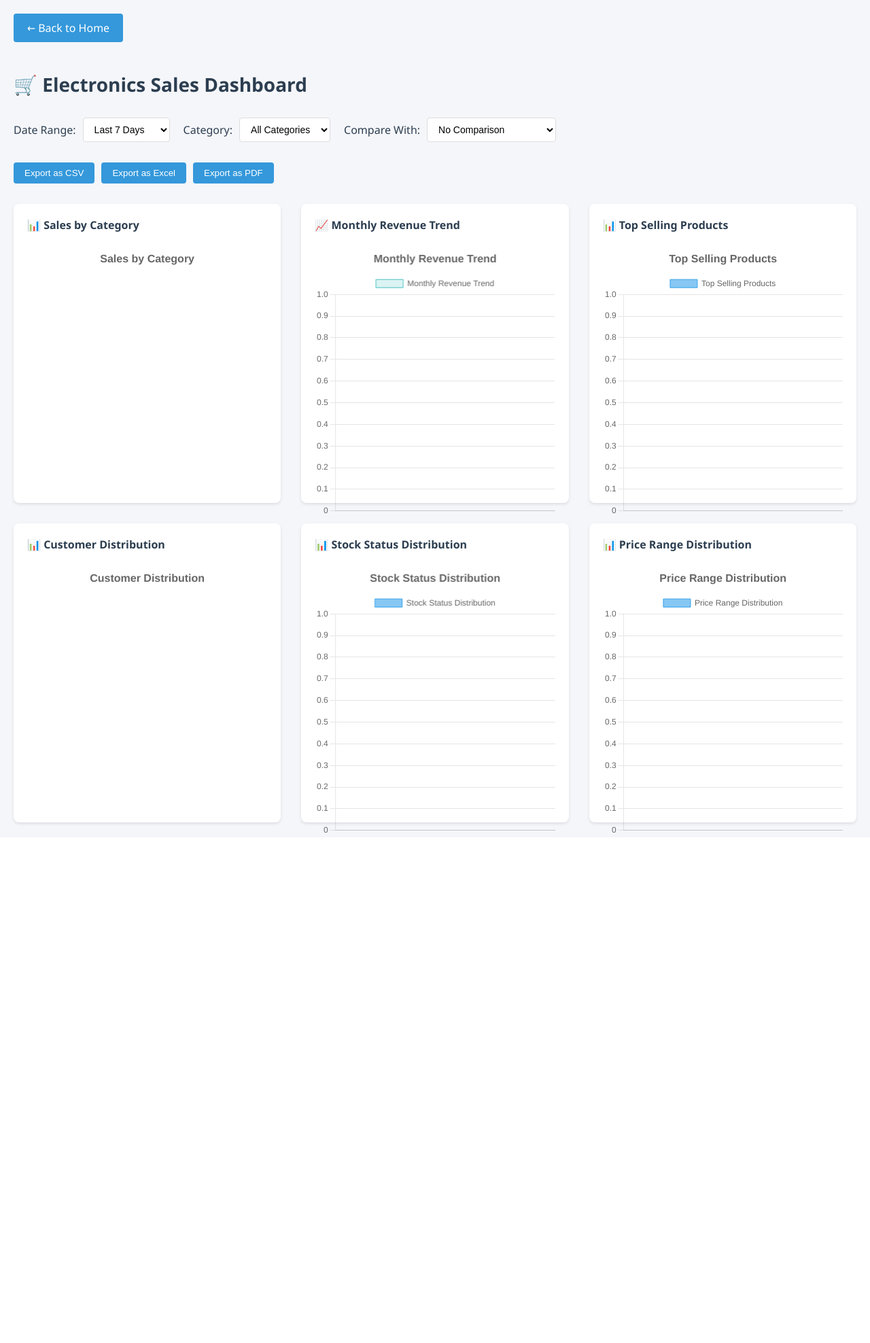
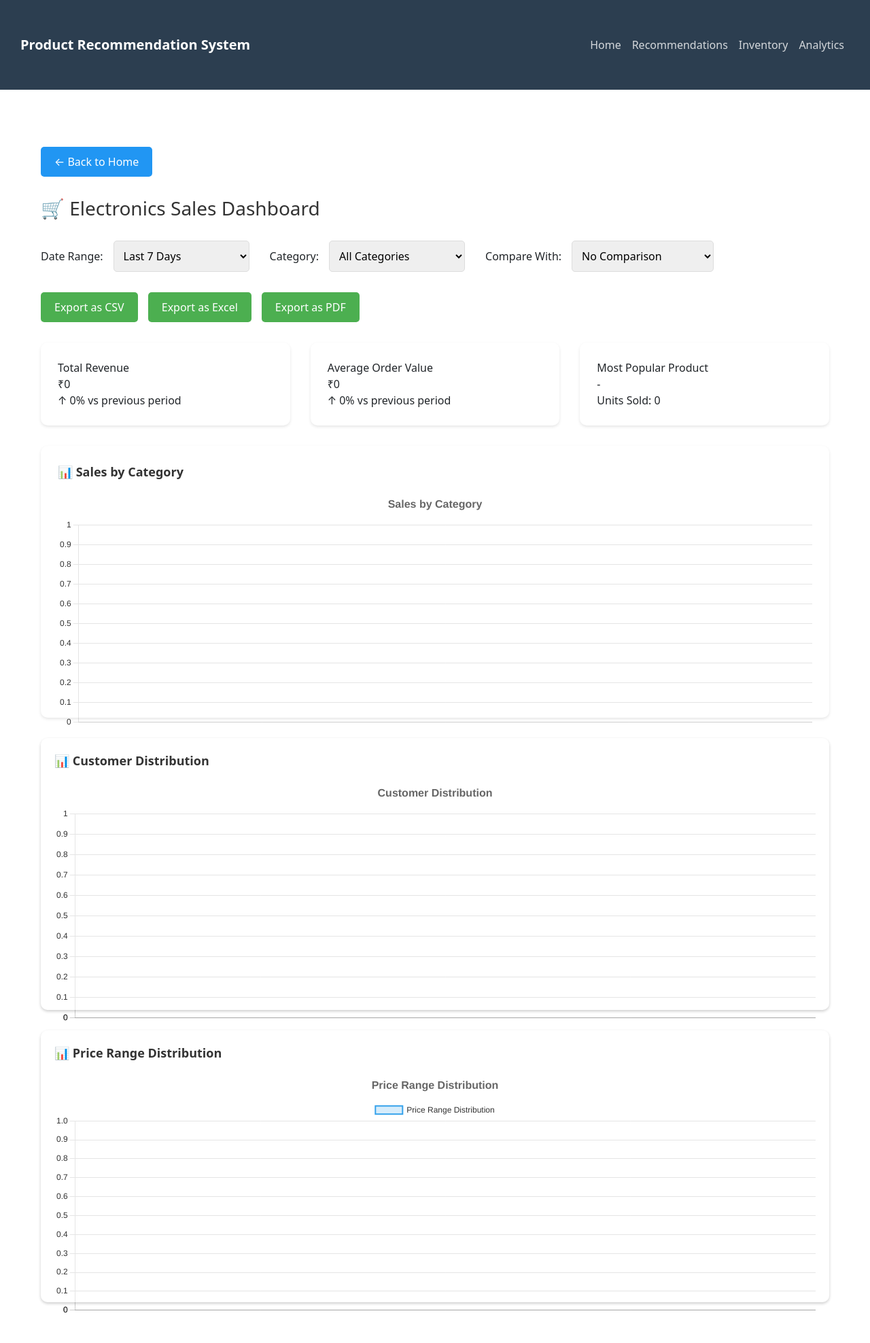
Before and after one commit to InventoHack-MalayShubham/Hero-Product-Recommendation, a Flask app: template templates/analytics.html in a window 1280 px wide. Shown: the whole page at 68% size. Before the commit the page ends 1226 px from the top, so only its background shows below. Run offline with Flask 3, Linux system fonts and the light colour scheme; the template is opened without the code that fills it, so the values that code supplies are empty; parts of the project's set-up code (start-up, migrations or seed data) failed here and were passed over.

Commit message:
uupdates

```diff
--- a/requirements.txt
+++ b/requirements.txt
@@ -2,7 +2,7 @@
 Flask-SQLAlchemy==3.1.1
 pandas==2.2.1
 numpy==1.26.4
-scikit-learn==1.3.2
+scikit-learn==1.4.1
 matplotlib==3.8.3
 seaborn==0.13.2
 Werkzeug==3.0.1
--- a/templates/analytics.html
+++ b/templates/analytics.html
@@ -1,13 +1,173 @@
-<!DOCTYPE html>
-<html lang="en">
-<head>
-    <meta charset="UTF-8">
-    <meta name="viewport" content="width=device-width, initial-scale=1.0">
-    <title>Electronics Sales Dashboard</title>
-    <script src="https://cdn.jsdelivr.net/npm/chart.js"></script>
-    <link rel="stylesheet" href="{{ url_for('static', filename='css/styles.css') }}">
-</head>
-<body>
+{% extends "base.html" %}
+
+{% block title %}Electronics Sales Dashboard{% endblock %}
+
+{% block extra_css %}
+<style>
+    .chart-grid {
+        display: grid;
+        grid-template-columns: 1fr 1fr;
+        grid-template-rows: auto auto auto;
+        gap: 30px;
+        margin-top: 30px;
+    }
+
+    .main-chart-container {
+        background: white;
+        border-radius: 10px;
+        padding: 25px;
+        box-shadow: 0 2px 4px rgba(0,0,0,0.1);
+        height: 500px;
+        grid-column: 1 / span 2;
+    }
+
+    .chart-container {
+        background: white;
+        border-radius: 10px;
+        padding: 20px;
+        box-shadow: 0 2px 4px rgba(0,0,0,0.1);
+        height: 500px;
+    }
+
+    .chart-container:nth-child(2) {
+        grid-column: 1;
+        grid-row: 2;
+    }
+
+    .chart-container:nth-child(3) {
+        grid-column: 2;
+        grid-row: 2;
+    }
+
+    .chart-container:nth-child(4) {
+        grid-column: 1;
+        grid-row: 3;
+    }
+
+    .chart-container:nth-child(5) {
+        grid-column: 2;
+        grid-row: 3;
+    }
+
+    .chart-title {
+        font-size: 18px;
+        font-weight: bold;
+        margin-bottom: 15px;
+        color: #333;
+    }
+
+    .kpi-grid {
+        display: grid;
+        grid-template-columns: repeat(3, 1fr);
+        gap: 30px;
+        margin-bottom: 30px;
+    }
+
+    .kpi-card {
+        background: white;
+        border-radius: 10px;
+        padding: 25px;
+        box-shadow: 0 2px 4px rgba(0,0,0,0.1);
+    }
+
+    .filters {
+        display: flex;
+        gap: 30px;
+        margin-bottom: 30px;
+        flex-wrap: wrap;
+    }
+
+    .filter-group {
+        display: flex;
+        align-items: center;
+        gap: 15px;
+    }
+
+    .export-buttons {
+        display: flex;
+        gap: 15px;
+        margin-bottom: 30px;
+    }
+
+    .export-button {
+        padding: 10px 20px;
+        background: #4CAF50;
+        color: white;
+        border: none;
+        border-radius: 5px;
+        cursor: pointer;
+        font-size: 16px;
+    }
+
+    .export-button:hover {
+        background: #45a049;
+    }
+
+    select {
+        padding: 10px;
+        border-radius: 5px;
+        border: 1px solid #ddd;
+        font-size: 16px;
+        min-width: 200px;
+    }
+
+    .home-button {
+        display: inline-block;
+        padding: 10px 20px;
+        background: #2196F3;
+        color: white;
+        text-decoration: none;
+        border-radius: 5px;
+        margin-bottom: 30px;
+        font-size: 16px;
+    }
+
+    .home-button:hover {
+        background: #1976D2;
+    }
+
+    h2 {
+        color: #333;
+        margin-bottom: 30px;
+        font-size: 28px;
+    }
+
+    .container {
+        max-width: 1800px;
+        margin: 0 auto;
+        padding: 30px;
+    }
+
+    /* Responsive adjustments */
+    @media (max-width: 1600px) {
+        .chart-grid {
+            grid-template-columns: 1fr;
+        }
+
+        .main-chart-container {
+            grid-column: 1;
+        }
+
+        .chart-container {
+            grid-column: 1 !important;
+        }
+
+        .main-chart-container,
+        .chart-container {
+            height: 400px;
+        }
+    }
+
+    @media (max-width: 1200px) {
+        .main-chart-container,
+        .chart-container {
+            height: 350px;
+        }
+    }
+</style>
+{% endblock %}
+
+{% block content %}
 <div class="container">
     <a href="/" class="home-button">← Back to Home</a>
     <h2>🛒 Electronics Sales Dashboard</h2>
@@ -74,7 +234,7 @@
     </div>
 
     <div class="chart-grid">
-            <div class="chart-container">
+        <div class="main-chart-container">
             <div class="chart-title">📊 Sales by Category</div>
             <canvas id="categoryChart"></canvas>
         </div>
@@ -83,16 +243,12 @@
             <canvas id="revenueChart"></canvas>
         </div>
         <div class="chart-container">
-                <div class="chart-title">📊 Top Selling Products</div>
-                <canvas id="productChart"></canvas>
-            </div>
-            <div class="chart-container">
             <div class="chart-title">📊 Customer Distribution</div>
             <canvas id="customerChart"></canvas>
         </div>
         <div class="chart-container">
-                <div class="chart-title">📊 Stock Status Distribution</div>
-                <canvas id="stockStatusChart"></canvas>
+            <div class="chart-title">📊 Top Selling Products</div>
+            <canvas id="productChart"></canvas>
         </div>
         <div class="chart-container">
             <div class="chart-title">📊 Price Range Distribution</div>
@@ -100,7 +256,10 @@
         </div>
     </div>
 </div>
+{% endblock %}
 
+{% block extra_js %}
+<script src="https://cdn.jsdelivr.net/npm/chart.js"></script>
 <script>
     // Initialize charts
     const charts = {};
@@ -111,7 +270,6 @@
             { id: 'revenueChart', type: 'line', title: 'Monthly Revenue Trend' },
             { id: 'productChart', type: 'bar', title: 'Top Selling Products' },
             { id: 'customerChart', type: 'pie', title: 'Customer Distribution' },
-                { id: 'stockStatusChart', type: 'bar', title: 'Stock Status Distribution' },
             { id: 'priceRangeChart', type: 'bar', title: 'Price Range Distribution' }
         ];
 
@@ -126,7 +284,7 @@
                         data: [],
                         backgroundColor: getBackgroundColors(config.type),
                         borderColor: getBorderColors(config.type),
-                            borderWidth: 1
+                        borderWidth: 2
                     }]
                 },
                 options: {
@@ -137,6 +295,30 @@
                             display: true,
                             text: config.title,
                             font: { size: 16 }
+                        },
+                        legend: {
+                            labels: {
+                                color: '#333'
+                            }
+                        }
+                    },
+                    scales: {
+                        y: {
+                            beginAtZero: true,
+                            grid: {
+                                color: 'rgba(0, 0, 0, 0.1)'
+                            },
+                            ticks: {
+                                color: '#333'
+                            }
+                        },
+                        x: {
+                            grid: {
+                                color: 'rgba(0, 0, 0, 0.1)'
+                            },
+                            ticks: {
+                                color: '#333'
+                            }
                         }
                     }
                 }
@@ -148,13 +330,13 @@
         switch(type) {
             case 'doughnut':
             case 'pie':
-                    return ['#FF6384', '#36A2EB', '#FFCE56', '#4BC0C0', '#9966FF'];
+                return ['rgba(255, 99, 132, 0.2)', 'rgba(54, 162, 235, 0.2)', 'rgba(255, 206, 86, 0.2)', 'rgba(75, 192, 192, 0.2)', 'rgba(153, 102, 255, 0.2)'];
             case 'bar':
-                    return 'rgba(54, 162, 235, 0.6)';
+                return 'rgba(54, 162, 235, 0.2)';
             case 'line':
                 return 'rgba(75, 192, 192, 0.2)';
             default:
-                    return 'rgba(54, 162, 235, 0.6)';
+                return 'rgba(54, 162, 235, 0.2)';
         }
     }
 
@@ -162,7 +344,7 @@
         switch(type) {
             case 'doughnut':
             case 'pie':
-                    return ['#FF6384', '#36A2EB', '#FFCE56', '#4BC0C0', '#9966FF'];
+                return ['rgba(255, 99, 132, 1)', 'rgba(54, 162, 235, 1)', 'rgba(255, 206, 86, 1)', 'rgba(75, 192, 192, 1)', 'rgba(153, 102, 255, 1)'];
             case 'bar':
                 return 'rgba(54, 162, 235, 1)';
             case 'line':
@@ -235,11 +417,6 @@
         charts.customerChart.data.datasets[0].data = Object.values(chartData.customerType);
         charts.customerChart.update();
 
-            // Update stock status chart
-            charts.stockStatusChart.data.labels = Object.keys(chartData.stockStatus);
-            charts.stockStatusChart.data.datasets[0].data = Object.values(chartData.stockStatus);
-            charts.stockStatusChart.update();
-
         // Update price range chart
         charts.priceRangeChart.data.labels = Object.keys(chartData.priceRange);
         charts.priceRangeChart.data.datasets[0].data = Object.values(chartData.priceRange);
@@ -288,10 +465,4 @@
         updateDashboard();
     });
 </script>
-    <style>
-        .kpi-grid {
-            display: none !important;
-        }
-    </style>
-</body>
-</html>
+{% endblock %}
--- a/templates/base.html
+++ b/templates/base.html
@@ -39,16 +39,16 @@
             <div class="collapse navbar-collapse" id="navbarNav">
                 <ul class="navbar-nav ms-auto">
                     <li class="nav-item">
-                        <a class="nav-link" href="/">Home</a>
+                        <a class="nav-link {% if request.path == '/' %}active{% endif %}" href="/">Home</a>
                     </li>
                     <li class="nav-item">
-                        <a class="nav-link" href="/recommendation">Recommendations</a>
+                        <a class="nav-link {% if request.path == '/recommendation' %}active{% endif %}" href="/recommendation">Recommendations</a>
                     </li>
                     <li class="nav-item">
-                        <a class="nav-link" href="/inventory">Inventory</a>
+                        <a class="nav-link {% if request.path == '/inventory' %}active{% endif %}" href="/inventory">Inventory</a>
                     </li>
                     <li class="nav-item">
-                        <a class="nav-link" href="/analytics">Analytics</a>
+                        <a class="nav-link {% if request.path == '/analytics' %}active{% endif %}" href="/analytics">Analytics</a>
                     </li>
                 </ul>
             </div>
--- a/templates/home.html
+++ b/templates/home.html
@@ -1,6 +1,6 @@
 {% extends "base.html" %}
 
-{% block title %}AI Your DukaanBuddy | Smart Inventory Solutions{% endblock %}
+{% block title %}AI Product Recommendation System | Smart Inventory Solutions{% endblock %}
 
 {% block extra_css %}
 <style>
@@ -576,7 +576,7 @@
 <!-- Hero Section -->
 <div class="hero">
     <div class="hero-content">
-        <h1>Elevate inventory decisions with AI-driven insights that maximize profits and minimize waste.</h1>
+        <h1>AI-Powered Inventory Optimization System</h1>
         <p>Transform your supply chain with intelligent product recommendations that boost sales and reduce waste using cutting-edge machine learning.</p>
         <div>
             <a href="/model" class="btn">Get Recommendations <i>→</i></a>
```
Lines whose indentation alone changed are shown as unchanged.
